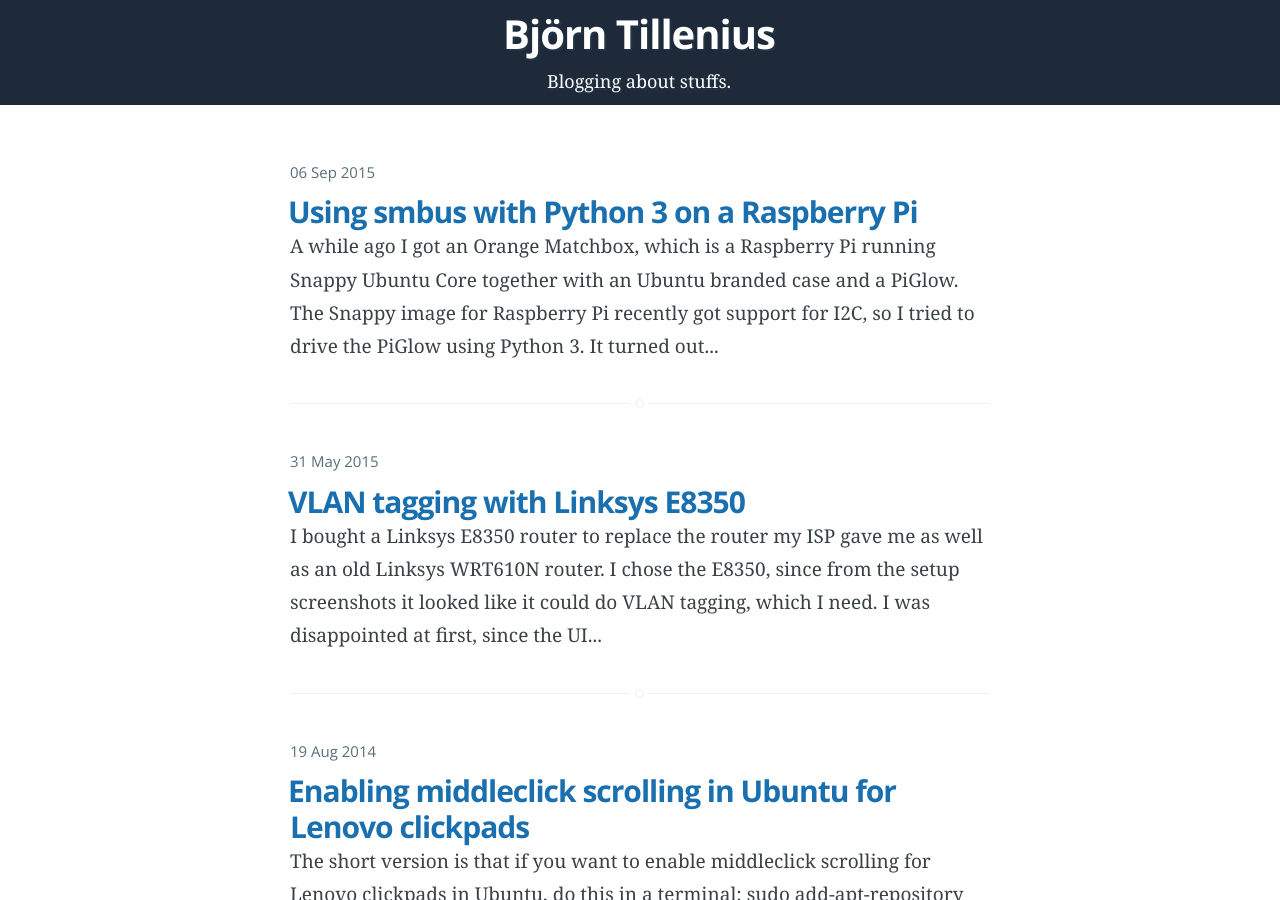
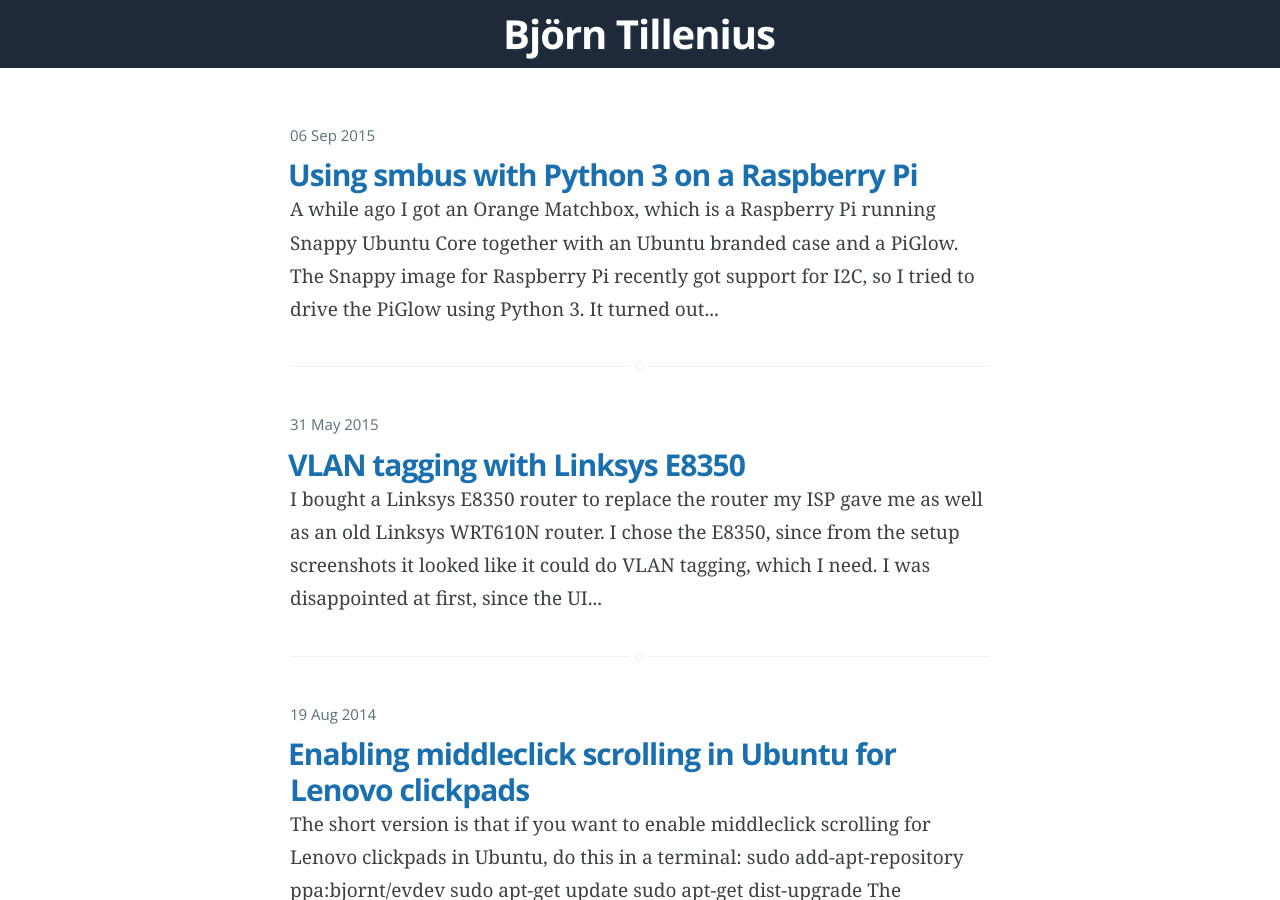
Before and after one commit to bjornt/bjornt.github.io, a Jekyll site: the page built from index.html, in a window 1280 px wide and 900 px high. Built offline with Jekyll 4.4.1, drawn with Linux system fonts in a browser that asks for light colours; the list of posts is cut into pages by our own code.

Commit message:
fix: make the header smaller

```diff
--- a/_config.yml
+++ b/_config.yml
@@ -1,6 +1,5 @@
 name: Björn Tillenius
-description: Blogging about stuffs
-meta_description: "Björn Tillenius, Blogging about stuffs"
+meta_description: "Björn Tillenius"
 
 markdown: kramdown
 highlighter: rouge
--- a/index.html
+++ b/index.html
@@ -13,10 +13,6 @@ cover: false
                 </a>
             {% endif %}
             <h1 class="blog-title">{{ site.name }}</h1>
-            <h2 class="blog-description">
-                {{ site.description }}.
-                {% if page.about %} <a href='{{ site.baseurl }}{{ page.about }}'> About me </a> {% endif %}
-            </h2>
         </div>
     </div>
 </header>
```
